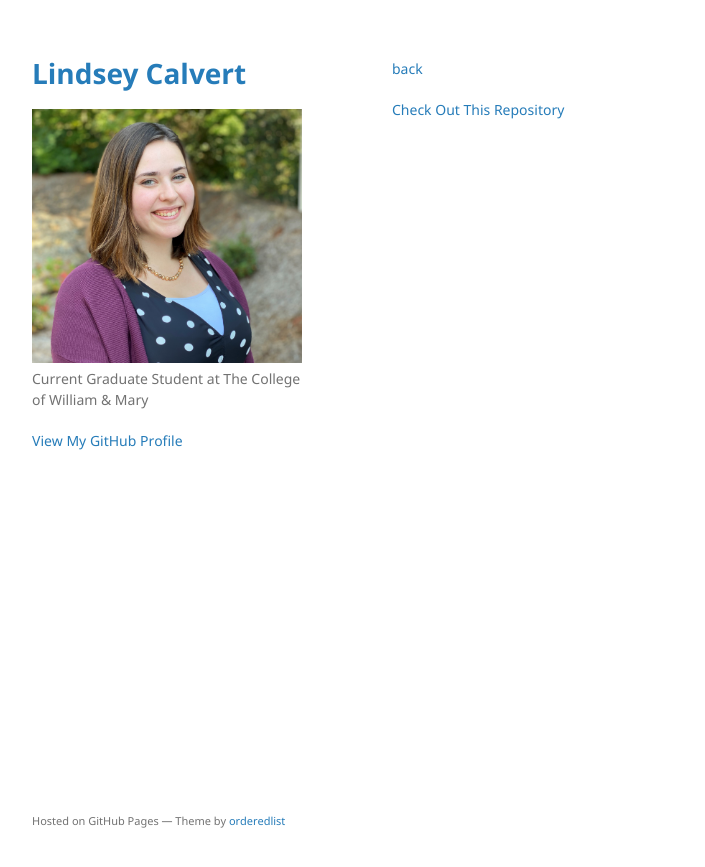
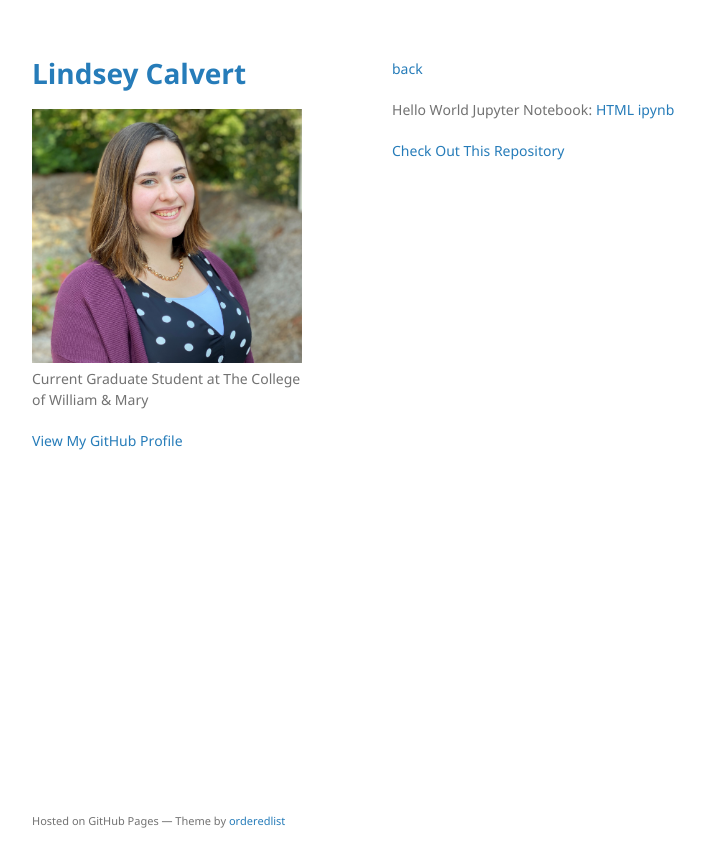
Before and after one commit to lindsey-calvert/lindsey-calvert.github.io, a Jekyll site: the page built from HelloWorld/index.md, in a window 1280 px wide. Shown: the top 867 px of the page, without its empty margins (178-883 px from the left). Built offline with Jekyll 4.4.1, drawn with Linux system fonts in a browser that asks for light colours; our own code applies the rules of GitHub Pages for plain Markdown files.

Commit message:
Update index.md

```diff
--- a/HelloWorld/index.md
+++ b/HelloWorld/index.md
@@ -2,4 +2,10 @@
 ---
 [back](./)
 
+Hello World Jupyter Notebook:
+[HTML](/HelloWorld/Hello World.html)
+[ipynb](/HelloWorld/Hello World.ipynb)
+
+
+
 [Check Out This Repository](https://github.com/lindsey-calvert/sample)
```
